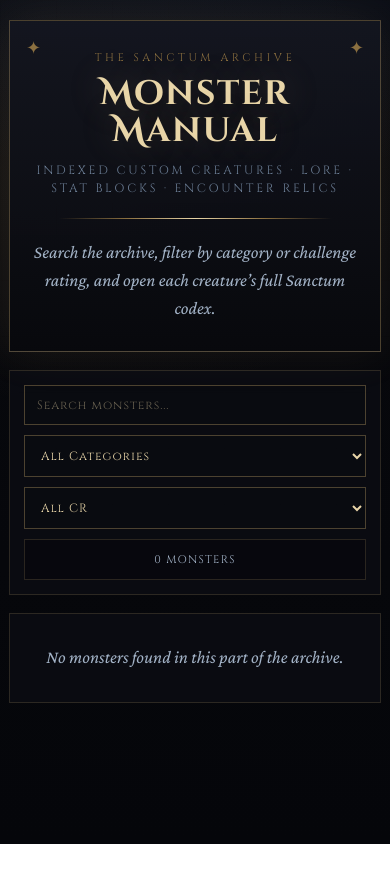
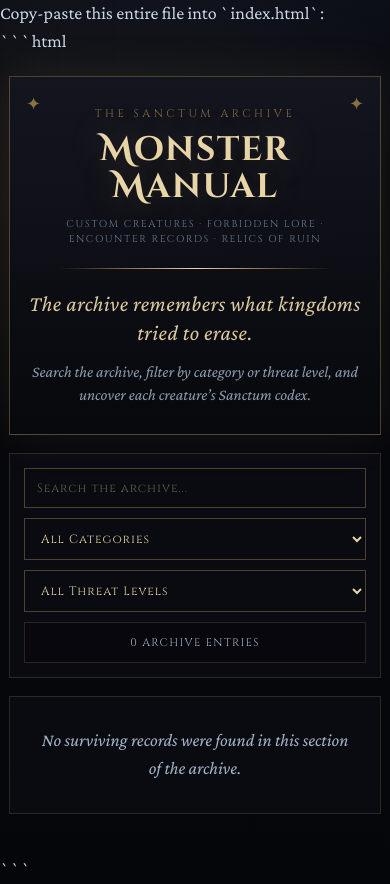
Before and after one commit to ioannisgutevas/sanctum-monster-manual, a plain HTML site: page index.html in a window 390 px wide. Before the commit the page ends 844 px from the top, so only its background shows below. Drawn offline with nearby package versions, Linux system fonts and the light colour scheme.

Commit message:
Update index.html

````diff
--- a/index.html
+++ b/index.html
@@ -1,3 +1,6 @@
+Copy-paste this entire file into `index.html`:
+
+```html
 <!DOCTYPE html>
 <html lang="en">
 <head>
@@ -23,7 +26,6 @@
   --border-dim:rgba(201,169,110,.18);
   --border-mid:rgba(201,169,110,.35);
   --shadow:0 26px 80px rgba(0,0,0,.62);
-  --paper-red:#7d241e;
 }
 
 *{box-sizing:border-box;margin:0;padding:0}
@@ -69,7 +71,8 @@ body::before{
   position:relative;
 }
 
-.header::before,.header::after{
+.header::before,
+.header::after{
   content:"✦";
   position:absolute;
   top:14px;
@@ -113,11 +116,27 @@ h1{
   background:linear-gradient(90deg,transparent,var(--gold-dim),var(--gold-light),var(--gold-dim),transparent);
 }
 
+.archive-tagline{
+  margin-top:4px;
+  font-family:'Crimson Pro',serif;
+  font-style:italic;
+  font-size:26px;
+  line-height:1.35;
+  color:var(--gold-light);
+  text-align:center;
+  letter-spacing:.02em;
+  opacity:.95;
+}
+
 .help{
   max-width:820px;
-  margin:0 auto;
+  margin:12px auto 0;
   color:var(--text-muted);
+  font-family:'Crimson Pro',serif;
+  font-size:17px;
   font-style:italic;
+  line-height:1.45;
+  opacity:.86;
 }
 
 .controls{
@@ -316,10 +335,27 @@ h1{
 }
 
 @media(max-width:640px){
-  .manual-shell{width:calc(100% - 18px);padding:20px 0 42px}
+  .manual-shell{
+    width:calc(100% - 18px);
+    padding:20px 0 42px;
+  }
+
   .grid{grid-template-columns:1fr}
   .controls{grid-template-columns:1fr}
   .header{padding:28px 16px}
+
+  .subtitle{
+    font-size:10px;
+    letter-spacing:.16em;
+  }
+
+  .archive-tagline{
+    font-size:22px;
+  }
+
+  .help{
+    font-size:16px;
+  }
 }
 </style>
 </head>
@@ -330,29 +366,38 @@ h1{
   <header class="header">
     <div class="kicker">The Sanctum Archive</div>
     <h1>Monster Manual</h1>
-    <div class="subtitle">Indexed Custom Creatures · Lore · Stat Blocks · Encounter Relics</div>
+
+    <div class="subtitle">
+      Custom Creatures · Forbidden Lore · Encounter Records · Relics of Ruin
+    </div>
+
     <div class="divider"></div>
+
+    <div class="archive-tagline">
+      The archive remembers what kingdoms tried to erase.
+    </div>
+
     <p class="help">
-      Search the archive, filter by category or challenge rating, and open each creature’s full Sanctum codex.
+      Search the archive, filter by category or threat level, and uncover each creature’s Sanctum codex.
     </p>
   </header>
 
   <section class="controls">
-    <input id="searchInput" class="search-input" type="search" placeholder="Search monsters..." />
+    <input id="searchInput" class="search-input" type="search" placeholder="Search the archive..." />
 
     <select id="categoryFilter" class="filter-select">
       <option value="">All Categories</option>
     </select>
 
     <select id="crFilter" class="filter-select">
-      <option value="">All CR</option>
+      <option value="">All Threat Levels</option>
       <option value="0-4">CR 0–4</option>
       <option value="5-10">CR 5–10</option>
       <option value="11-16">CR 11–16</option>
       <option value="17-30">CR 17–30</option>
     </select>
 
-    <div id="counter" class="counter">0 Monsters</div>
+    <div id="counter" class="counter">0 Archive Entries</div>
   </section>
 
   <main id="monsterGrid" class="grid"></main>
@@ -368,8 +413,6 @@ h1{
 </div>
 
 <script>
-const WEBFLOW_MONSTER_MANUAL_URL = "https://www.ioannisgutevas.com/dnd-archives/monster-manual";
-
 const SAMPLE_MONSTERS = [];
 
 let monsters = [];
@@ -389,8 +432,16 @@ const closeViewer = document.getElementById("closeViewer");
 async function loadMonsters(){
   try{
     const response = await fetch("monsters.json", { cache: "no-store" });
-    if(!response.ok) throw new Error("monsters.json not found");
+
+    if(!response.ok){
+      throw new Error("monsters.json not found");
+    }
+
     monsters = await response.json();
+
+    if(!Array.isArray(monsters)){
+      throw new Error("monsters.json must be an array");
+    }
   }catch(error){
     monsters = SAMPLE_MONSTERS;
     console.warn("Using sample monster data because monsters.json could not be loaded.", error);
@@ -404,7 +455,7 @@ async function loadMonsters(){
 function buildCategoryFilter(){
   categoryFilter.innerHTML = '<option value="">All Categories</option>';
 
-  const categories = [...new Set(monsters.map(m => m.category).filter(Boolean))].sort();
+  const categories = [...new Set(monsters.map(monster => monster.category).filter(Boolean))].sort();
 
   categories.forEach(category => {
     const option = document.createElement("option");
@@ -445,17 +496,13 @@ function isCRInRange(cr, range){
   return cr >= min && cr <= max;
 }
 
-function getWebflowMonsterUrl(monsterUrl){
-  return `${WEBFLOW_MONSTER_MANUAL_URL}?monster=${encodeURIComponent(monsterUrl)}`;
-}
-
 function renderMonsters(){
   grid.innerHTML = "";
 
-  counter.textContent = `${filtered.length} Monster${filtered.length === 1 ? "" : "s"}`;
+  counter.textContent = `${filtered.length} Archive ${filtered.length === 1 ? "Entry" : "Entries"}`;
 
   if(filtered.length === 0){
-    grid.innerHTML = `<div class="empty">No monsters found in this part of the archive.</div>`;
+    grid.innerHTML = `<div class="empty">No surviving records were found in this section of the archive.</div>`;
     return;
   }
 
@@ -480,8 +527,8 @@ function renderMonsters(){
       <p class="card-description">${escapeHTML(monster.description || "")}</p>
 
       <div class="card-actions">
-        <button class="btn" type="button" data-open="${escapeHTML(monster.url)}" data-name="${escapeHTML(monster.name)}">Open Codex</button>
-             </div>
+        <button class="btn" type="button" data-open="${escapeHTML(monster.url || "")}" data-name="${escapeHTML(monster.name || "Monster Codex")}">Open Codex</button>
+      </div>
     `;
 
     grid.appendChild(card);
@@ -489,6 +536,8 @@ function renderMonsters(){
 }
 
 function openMonster(url, name){
+  if(!url) return;
+
   viewerTitle.textContent = name || "Monster Codex";
   viewerFrame.src = url;
   viewer.classList.add("active");
@@ -549,3 +598,4 @@ loadMonsters();
 </script>
 </body>
 </html>
+```
````
